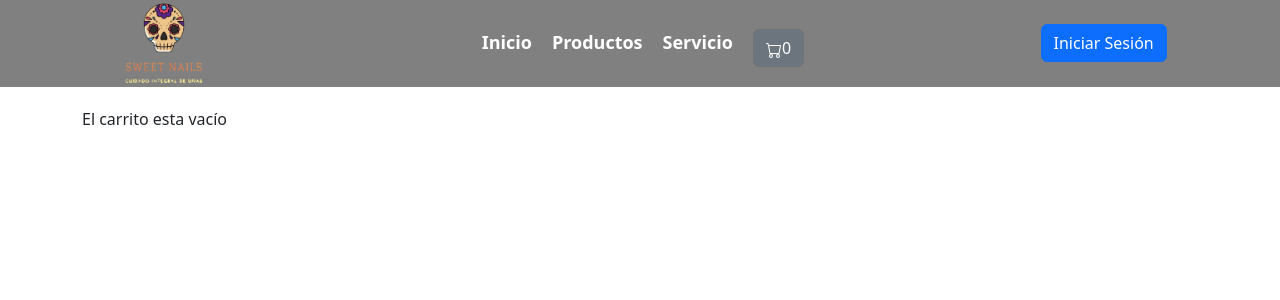
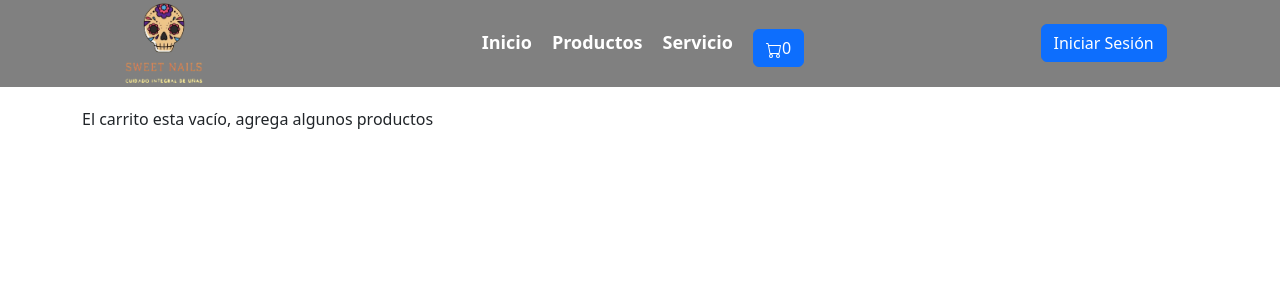
Before and after one commit to FedericoMunafo/ecommerce.reactjs, a React (Create React App) app: page /carrito in a window 1280 px wide. Shown: the top 300 px of the page. Built offline with nearby package versions, Linux system fonts and the light colour scheme.

Commit message:
limpio carrito luego de compra y guardo datos de orden en firebase

```diff
--- a/src/components/CartWidget/CartButton.js
+++ b/src/components/CartWidget/CartButton.js
@@ -1,16 +1,16 @@
 import { useContext } from "react";
 import { CartContext } from "../CartContext/CartContext";
-
+import { Button } from "react-bootstrap";
 const CartButton = () => {
   const {getTotalProducts}= useContext(CartContext);
   return (
     <div>
         <div>
-            <button className='carritoCompras' type="button" class="btn btn-secondary">
+            <Button className='carritoCompras' type="button" class="btn btn-secondary">
                 <svg xmlns="http://www.w3.org/2000/svg" width="16" height="16" fill="currentColor" class="bi bi-cart" viewBox="0 0 16 16">
                 <path d="M0 1.5A.5.5 0 0 1 .5 1H2a.5.5 0 0 1 .485.379L2.89 3H14.5a.5.5 0 0 1 .491.592l-1.5 8A.5.5 0 0 1 13 12H4a.5.5 0 0 1-.491-.408L2.01 3.607 1.61 2H.5a.5.5 0 0 1-.5-.5zM3.102 4l1.313 7h8.17l1.313-7H3.102zM5 12a2 2 0 1 0 0 4 2 2 0 0 0 0-4zm7 0a2 2 0 1 0 0 4 2 2 0 0 0 0-4zm-7 1a1 1 0 1 1 0 2 1 1 0 0 1 0-2zm7 0a1 1 0 1 1 0 2 1 1 0 0 1 0-2z"/>
                 </svg>{getTotalProducts()}
-            </button>
+            </Button>
         </div>
     </div>
   )
--- a/src/components/CartWidget/CartWidget.js
+++ b/src/components/CartWidget/CartWidget.js
@@ -23,7 +23,8 @@ const CartWidget = () => {
   }
   const queryRef = collection(db, "orders");
   addDoc(queryRef, order).then(response => {
-    setIdOrder(response.id);
+    setIdOrder(response.id)
+    clear();
   });
   }
 
@@ -33,25 +34,37 @@ const CartWidget = () => {
 
   return (
     <div>
-      {idOrder && <p>Su orden fue creada, id {idOrder}</p>}
+      {idOrder ?
+      <>
+        <p>Su orden fue creada, id {idOrder}</p>
+        <Link to ='/'>
+            Agregar Productos
+        </Link>
+      </>
+      :
+      <div>
         {
           productCartList.length > 0 ?
           <div>
             {productCartList.map(producto =>(
-            <>
+              <div>
                 <p>{producto.title}</p>
                 <p>Cantidad: {producto.cantidad}</p>
                 <p>Precio por Unidad: ${producto.price}</p>
                 <p>SubTotal: ${producto.cantidadPrecio}</p>
                 <Button onClick={()=>removeItem(producto.id)}>Eliminar del Carrito</Button>
-            </>
+              </div>
             ))}
 
             <Button onClick={clear}>Vaciar el Carrito</Button>
+            <p>Precio total:={getTotalPrice()}</p>
             <Form onSubmit={sendOrder}>
-              <Form.Group className="mb-3" controlId="formBasicEmail">
+              <Form.Group className="mb-3" controlId="formBasicText">
                 <Form.Label>Nombre de Usuario</Form.Label>
-                <Form.Control type="email" placeholder="Ingresar nombre de usuario" />
+                <Form.Control type="text" placeholder="Ingresar nombre de usuario" />
+                <Form.Text className="text-muted">
+
+                </Form.Text>
               </Form.Group>
               <Form.Group className="mb-3" controlId="formBasicEmail">
                 <Form.Label>Correo Electronico</Form.Label>
@@ -66,22 +79,24 @@ const CartWidget = () => {
                 <Form.Control type="text" placeholder="Telefono" />
               </Form.Group>
               <Button variant="primary" type="submit">
-                Submit
+                Enviar Orden
               </Button>
             </Form>
-            <p>Monto Total: ${getTotalPrice()}</p>
+          {/* <p>Monto Total: ${getTotalPrice()}</p> */}
         </div>
-
         :
           <>
-       <p>El carrito esta vacío</p>
-       <Link to ='/'>
-          Agregar Productos
+            <p>El carrito esta vacío, agrega algunos productos</p>
+            <Link to ="/">
+                Ir al Listado de Productos
             </Link>
           </>
         }
       </div>
-  );
+      }
+      </div>
+  )
+
 }
 
 export default CartWidget;
--- a/src/components/ItemDetail/ItemDetail.js
+++ b/src/components/ItemDetail/ItemDetail.js
@@ -19,7 +19,7 @@ const ItemDetail = ({dato}) => {
   }
 
   return (
-  <Link to={`/detalle/${dato.id}`}>
+  // <Link to={`/detalle/${dato.id}`}>
   <Row xs={1} md={1} className="g-4">
     {Array.from({ length: 1 }).map((_, idx) => (
       <Col>
@@ -43,7 +43,7 @@ const ItemDetail = ({dato}) => {
       </Col>
     ))}
   </Row>
-  </Link>
+  // </Link>
 );
 }
 
```
Lines whose indentation alone changed are shown as unchanged.
